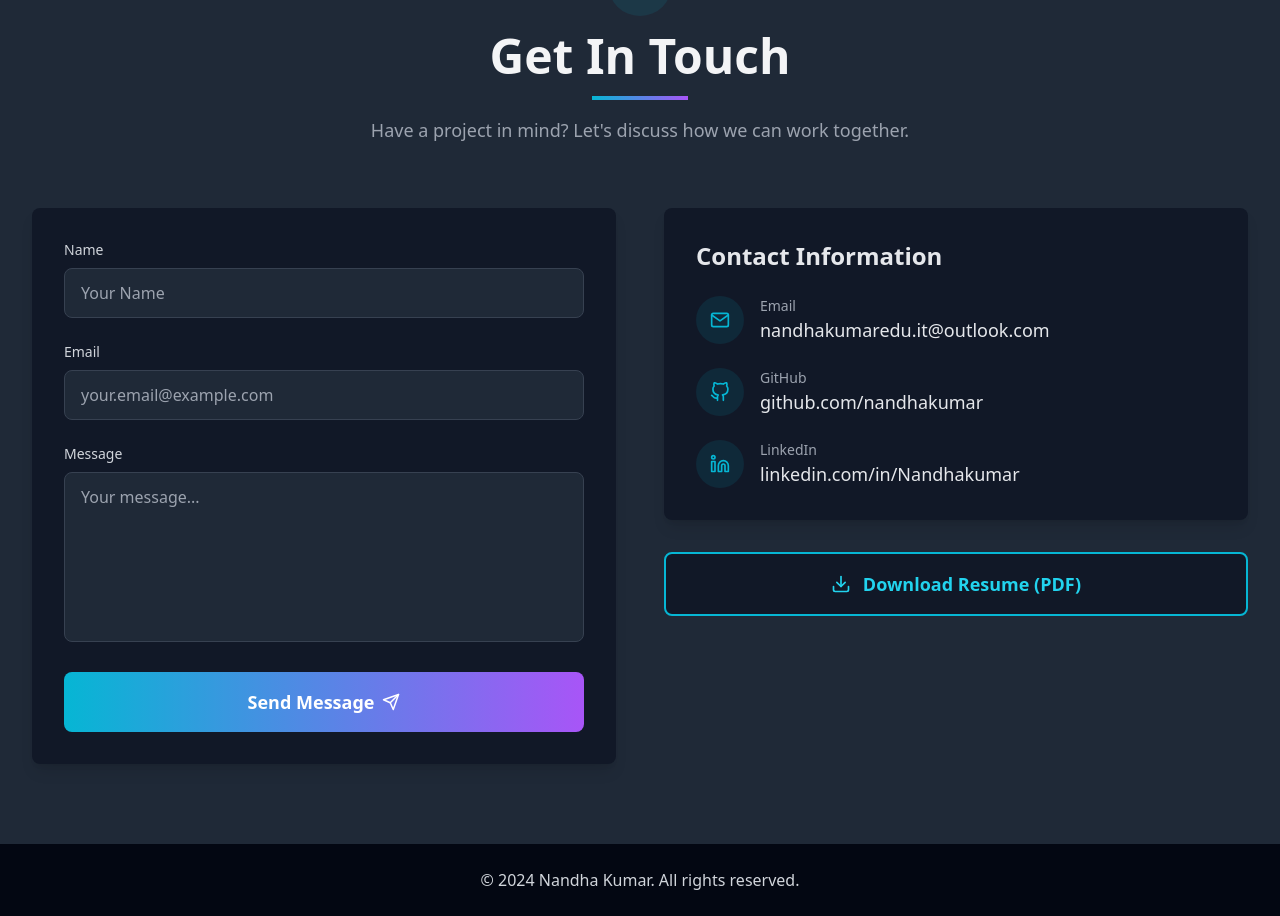
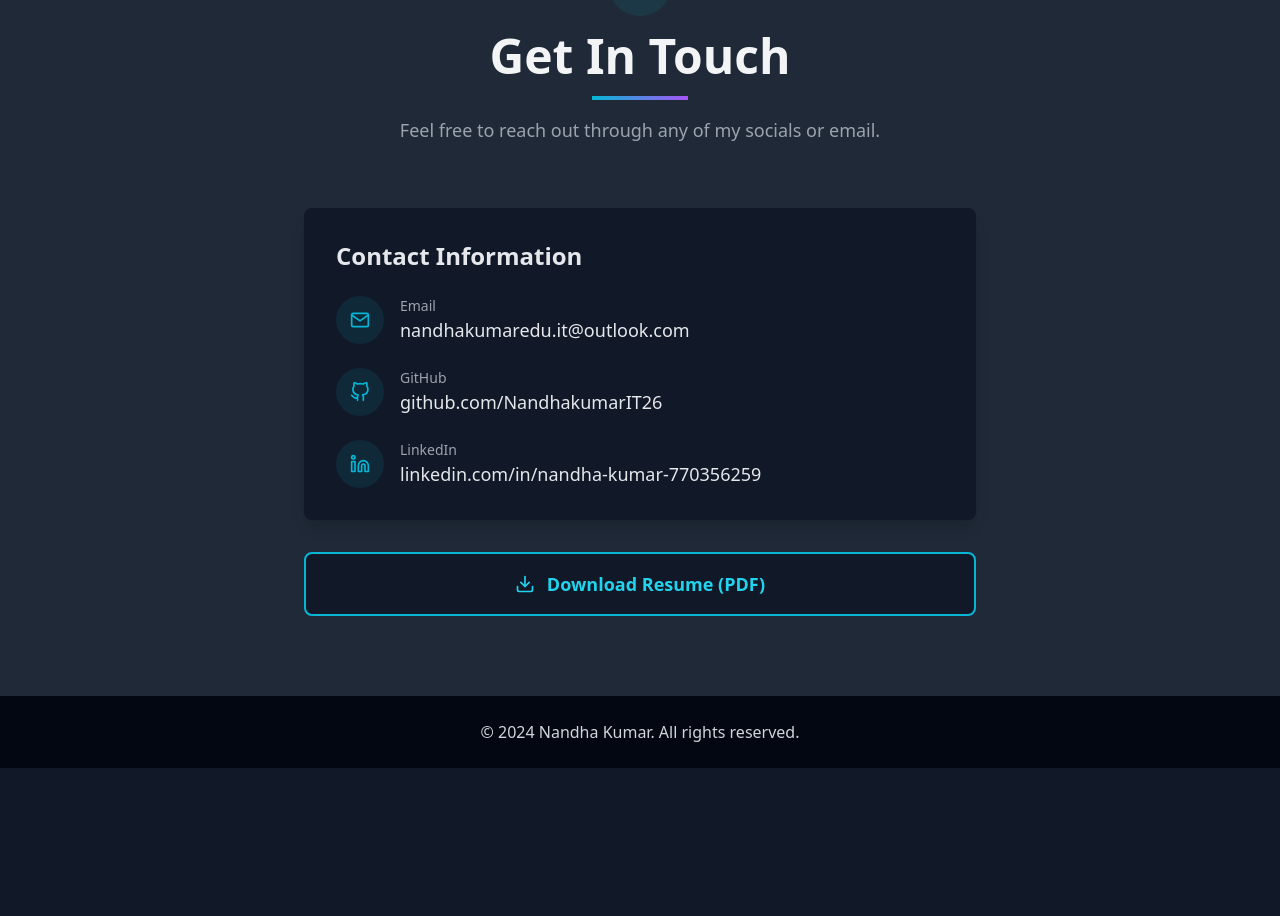
Before and after one commit to NandhakumarIT26/Portfoli-website, a React (Vite) app: page / in a window 1280 px wide. Shown: the part 4192-5108 px from the top of the page. After the commit the page ends 4960 px from the top, so only its background shows below. Built offline with nearby package versions, Linux system fonts and the light colour scheme.

Commit message:
resume download working

```diff
--- a/src/components/Contact.jsx
+++ b/src/components/Contact.jsx
@@ -1,37 +1,12 @@
-import { useState } from 'react'
 import { motion } from 'framer-motion'
-import { FiMail, FiGithub, FiLinkedin, FiDownload, FiSend } from 'react-icons/fi'
+import { FiMail, FiGithub, FiLinkedin, FiDownload } from 'react-icons/fi'
 
 const Contact = () => {
-  const [formData, setFormData] = useState({
-    name: '',
-    email: '',
-    message: '',
-  })
-  const [isSubmitting, setIsSubmitting] = useState(false)
-
-  const handleChange = (e) => {
-    setFormData({
-      ...formData,
-      [e.target.name]: e.target.value,
-    })
-  }
-
-  const handleSubmit = async (e) => {
-    e.preventDefault()
-    setIsSubmitting(true)
-
-    // Simulate form submission
-    setTimeout(() => {
-      alert('Thank you for your message! I will get back to you soon.')
-      setFormData({ name: '', email: '', message: '' })
-      setIsSubmitting(false)
-    }, 1000)
-  }
-
   return (
     <section id="contact" className="py-20 px-4 sm:px-6 lg:px-8 bg-gray-50 dark:bg-gray-800">
       <div className="max-w-7xl mx-auto">
+
+        {/* Section Header */}
         <motion.div
           initial={{ opacity: 0, y: 20 }}
           whileInView={{ opacity: 1, y: 0 }}
@@ -45,90 +20,23 @@ const Contact = () => {
           <h2 className="text-4xl md:text-5xl font-bold mb-4">Get In Touch</h2>
           <div className="w-24 h-1 bg-gradient-to-r from-primary-500 to-accent-500 mx-auto mb-4"></div>
           <p className="text-lg text-gray-600 dark:text-gray-400 max-w-2xl mx-auto">
-            Have a project in mind? Let's discuss how we can work together.
+            Feel free to reach out through any of my socials or email.
           </p>
         </motion.div>
 
-        <div className="grid grid-cols-1 lg:grid-cols-2 gap-12">
-          {/* Contact Form */}
-          <motion.div
-            initial={{ opacity: 0, x: -20 }}
-            whileInView={{ opacity: 1, x: 0 }}
-            viewport={{ once: true }}
-            transition={{ duration: 0.6 }}
-          >
-            <form onSubmit={handleSubmit} className="bg-white dark:bg-gray-900 rounded-lg shadow-lg p-8">
-              <div className="mb-6">
-                <label htmlFor="name" className="block text-sm font-medium text-gray-700 dark:text-gray-300 mb-2">
-                  Name
-                </label>
-                <input
-                  type="text"
-                  id="name"
-                  name="name"
-                  value={formData.name}
-                  onChange={handleChange}
-                  required
-                  className="w-full px-4 py-3 border border-gray-300 dark:border-gray-700 rounded-lg focus:ring-2 focus:ring-primary-500 focus:border-transparent bg-white dark:bg-gray-800 text-gray-900 dark:text-gray-100"
-                  placeholder="Your Name"
-                />
-              </div>
-
-              <div className="mb-6">
-                <label htmlFor="email" className="block text-sm font-medium text-gray-700 dark:text-gray-300 mb-2">
-                  Email
-                </label>
-                <input
-                  type="email"
-                  id="email"
-                  name="email"
-                  value={formData.email}
-                  onChange={handleChange}
-                  required
-                  className="w-full px-4 py-3 border border-gray-300 dark:border-gray-700 rounded-lg focus:ring-2 focus:ring-primary-500 focus:border-transparent bg-white dark:bg-gray-800 text-gray-900 dark:text-gray-100"
-                  placeholder="your.email@example.com"
-                />
-              </div>
-
-              <div className="mb-6">
-                <label htmlFor="message" className="block text-sm font-medium text-gray-700 dark:text-gray-300 mb-2">
-                  Message
-                </label>
-                <textarea
-                  id="message"
-                  name="message"
-                  value={formData.message}
-                  onChange={handleChange}
-                  required
-                  rows="6"
-                  className="w-full px-4 py-3 border border-gray-300 dark:border-gray-700 rounded-lg focus:ring-2 focus:ring-primary-500 focus:border-transparent bg-white dark:bg-gray-800 text-gray-900 dark:text-gray-100 resize-none"
-                  placeholder="Your message..."
-                ></textarea>
-              </div>
-
-              <button
-                type="submit"
-                disabled={isSubmitting}
-                className="w-full px-8 py-4 bg-gradient-to-r from-primary-500 to-accent-500 text-white rounded-lg font-semibold text-lg hover:shadow-lg hover:scale-105 transition-all duration-300 flex items-center justify-center gap-2 disabled:opacity-50 disabled:cursor-not-allowed"
-              >
-                {isSubmitting ? 'Sending...' : 'Send Message'}
-                <FiSend />
-              </button>
-            </form>
-          </motion.div>
-
-          {/* Contact Info */}
+        {/* Contact Information Only */}
         <motion.div
           initial={{ opacity: 0, x: 20 }}
           whileInView={{ opacity: 1, x: 0 }}
           viewport={{ once: true }}
           transition={{ duration: 0.6 }}
-            className="space-y-8"
+          className="max-w-2xl mx-auto space-y-8"
         >
           <div className="bg-white dark:bg-gray-900 rounded-lg shadow-lg p-8">
             <h3 className="text-2xl font-bold mb-6 text-gray-800 dark:text-gray-200">Contact Information</h3>
 
             <div className="space-y-6">
+
               <div className="flex items-center gap-4">
                 <div className="w-12 h-12 rounded-full bg-primary-500/10 flex items-center justify-center">
                   <FiMail className="text-primary-500" size={20} />
@@ -156,7 +64,7 @@ const Contact = () => {
                     rel="noopener noreferrer"
                     className="text-lg font-medium text-gray-800 dark:text-gray-200 hover:text-primary-500 transition-colors"
                   >
-                      github.com/nandhakumar
+                    github.com/NandhakumarIT26
                   </a>
                 </div>
               </div>
@@ -168,21 +76,22 @@ const Contact = () => {
                 <div>
                   <p className="text-sm text-gray-600 dark:text-gray-400">LinkedIn</p>
                   <a
-                      href="www.linkedin.com/in/nandha-kumar-770356259"
-
+                    href="https://www.linkedin.com/in/nandha-kumar-770356259"
                     target="_blank"
                     rel="noopener noreferrer"
                     className="text-lg font-medium text-gray-800 dark:text-gray-200 hover:text-primary-500 transition-colors"
                   >
-                      linkedin.com/in/Nandhakumar
+                    linkedin.com/in/nandha-kumar-770356259
                   </a>
                 </div>
               </div>
+
             </div>
           </div>
 
+          {/* Resume Download */}
           <motion.a
-              href="/Nandha Kumar Resume.pdf"
+            href="/resume.pdf"
             download
             whileHover={{ scale: 1.05 }}
             whileTap={{ scale: 0.95 }}
@@ -192,7 +101,7 @@ const Contact = () => {
             Download Resume (PDF)
           </motion.a>
         </motion.div>
-        </div>
+
       </div>
     </section>
   )
```
Also changed, not shown: 1 other file (tests, documents, lock files or other folders). Lines whose indentation alone changed are shown as unchanged.
